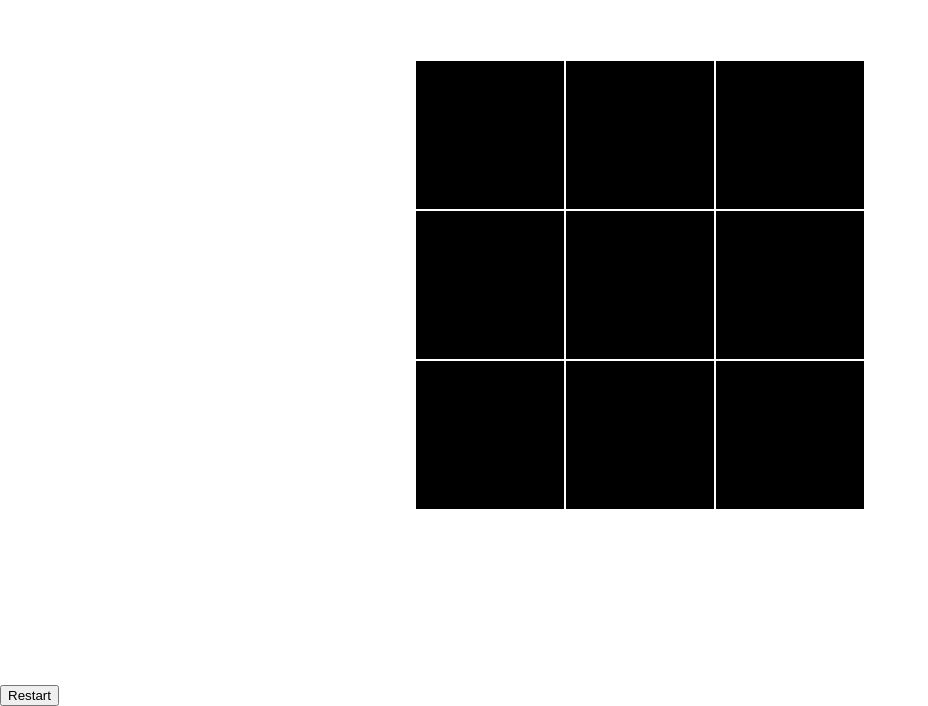
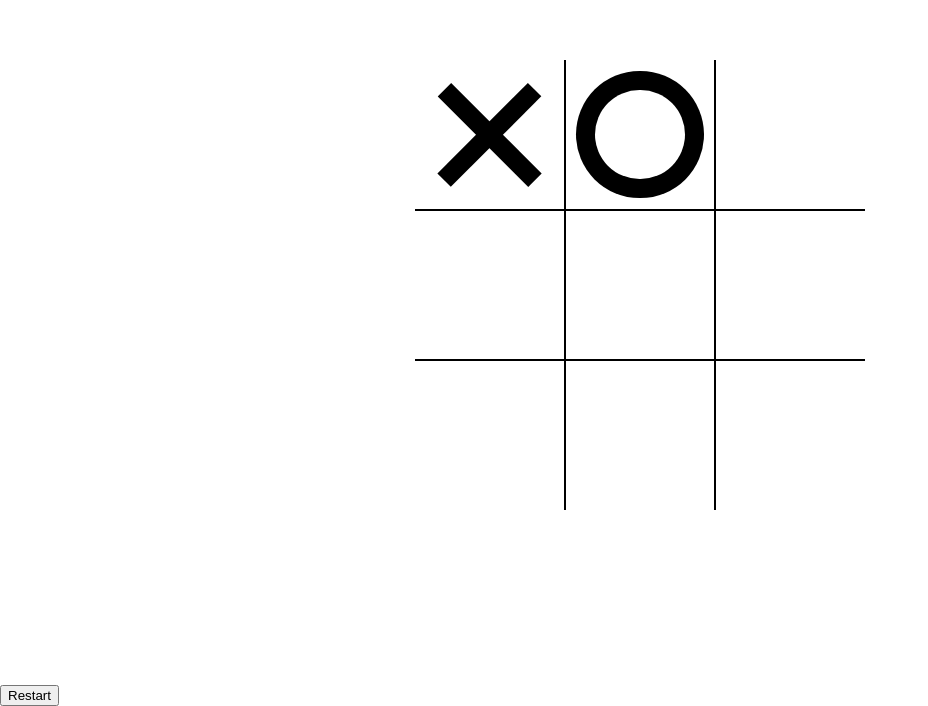
Before and after one commit to HossamOthman/JAVASCRIPT_Tic_Tac_Toe, a plain HTML site: page index.html in a window 1280 px wide. Shown: the part 115-821 px from the top of the page, without its empty margins (0-928 px from the left). Drawn offline with Linux system fonts and the light colour scheme.

Commit message:
css Classes

```diff
--- a/index.html
+++ b/index.html
@@ -9,8 +9,8 @@
 </head>
 <body>
     <div class="board" id="board">
-        <div class="cell" data-cell></div>
-        <div class="cell" data-cell></div>
+        <div class="cell x" data-cell></div>
+        <div class="cell circle" data-cell></div>
         <div class="cell" data-cell></div>
         <div class="cell" data-cell></div>
         <div class="cell" data-cell></div>
--- a/styles.css
+++ b/styles.css
@@ -4,7 +4,7 @@
 
 :root {
     --cell-size: 150px;
-    --mark-size: cal(var(--cell-size) * .9);
+    --mark-size: calc(var(--cell-size) * .85);
 }
 
 body {
@@ -25,6 +25,64 @@ body {
 .cell {
     width: var(--cell-size);
     height: var(--cell-size);
+    border: 1px solid black;
+    display: flex;
+    justify-content: center;
+    align-items: center;
+    position: relative;
+    cursor: pointer;
+}
+.cell:first-child,
+.cell:nth-child(2),
+.cell:nth-child(3) {
+    border-top: none;
+}
+.cell:nth-child(3n + 3)  {
+    border-right: none;
+}
+.cell:last-child,
+.cell:nth-child(8),
+.cell:nth-child(7) {
+    border-bottom: none;
+}
+
+.cell:nth-child(3n + 1) {
+    border-left: none;
+}
+
+.cell.x,
+.cell.circle {
+    cursor: not-allowed;
+}
+
+.cell.x::before,
+.cell.x::after {
+    content: '';
+    position:absolute;
+    width: calc(var(--mark-size) * .15);
+    height: var(--mark-size);
     background-color: black;
-    border: 1px solid white;
 }
+.cell.x::before {
+    transform: rotate(45deg);
+}
+.cell.x::after {
+    transform: rotate(-45deg);
+}
+
+.cell.circle::before,
+.cell.circle::after {
+    content: '';
+    position:absolute;
+    border-radius: 100%;
+}
+.cell.circle::before {
+    height: var(--mark-size);
+    width: var(--mark-size);
+    background-color: black;
+}
+.cell.circle::after {
+    height: calc(var(--mark-size) * .7);
+    width: calc(var(--mark-size) * .7);
+    background-color: white;
+}
```
